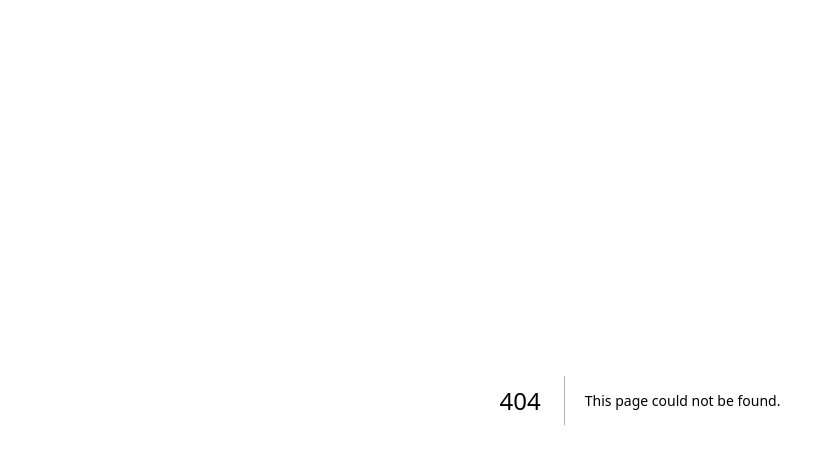
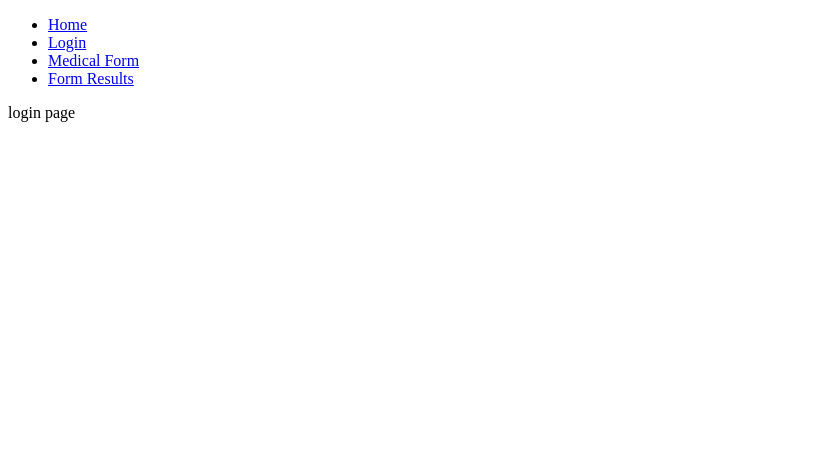
Before and after one commit to ZebTM/RevUC-2024-Hackathon, a Next.js app in the folder Medical-Exam-Site/: page /login in a window 1280 px wide. Before the commit this address had no page. Shown: the top 464 px of the page, without its empty margins (0-835 px from the left). Built offline with nearby package versions, Linux system fonts and the light colour scheme.

Commit message:
updated framework with navbar

```diff
--- /dev/null
+++ b/Medical-Exam-Site/comps/Navbar.js
@@ -0,0 +1,16 @@
+import Link from 'next/link'
+
+const Navbar = () => {
+    return(
+        <nav>
+            <ul classaName="flex space-x-4">
+                <li className="mb-4 hover:underline underline-offset-4 text-left w-44 inline"> <Link href="/"> Home </Link> </li>
+                <li className="mb-4 hover:underline underline-offset-4 text-left w-44 inline"> <Link href="/login"> Login </Link> </li>
+                <li className="mb-4 hover:underline underline-offset-4 text-left w-44 inline"> <Link href="/medical_form"> Medical Form </Link> </li>
+                <li className="mb-4 hover:underline underline-offset-4 text-left w-44 inline"> <Link href="/form_results"> Form Results </Link> </li>
+            </ul>
+        </nav>
+    );
+};
+
+export default Navbar;
--- /dev/null
+++ b/Medical-Exam-Site/pages/login.js
@@ -0,0 +1,9 @@
+import Navbar from '../comps/navbar'
+export default function login() {
+  return (
+    <div>
+      <Navbar />
+      <p> login page </p>
+    </div>
+  );
+}
--- a/Medical-Exam-Site/styles/global.css
+++ b/Medical-Exam-Site/styles/global.css
@@ -26,6 +26,9 @@ a {
   box-sizing: border-box;
 }
 
+@tailwind base;
+@tailwind components;
+@tailwind utilities;
 img {
   max-width: 100%;
   height: auto;
--- a/Medical-Exam-Site/tailwind.config.js
+++ b/Medical-Exam-Site/tailwind.config.js
@@ -1,6 +1,8 @@
 /** @type {import('tailwindcss').Config} */
 module.exports = {
-  content: ["./src/**/*.{html,js}"],
+  content: [
+    "./pages/**/*.{js,ts,jsx,tsx,mdx}",
+    "./comps/**/*.{js,ts,jsx,tsx,mdx}"],
   theme: {
     extend: {},
   },
```
Also changed, not shown: Medical-Exam-Site/pages/form_results.js (+6 -2 lines), Medical-Exam-Site/pages/index.js (+6 -5 lines), Medical-Exam-Site/pages/medical_form.js (+6 -2 lines).
